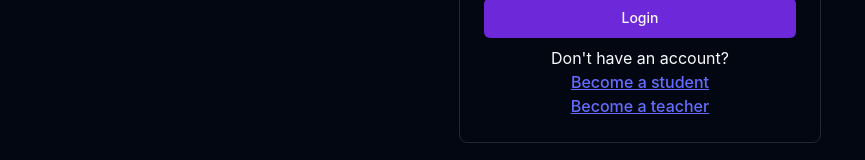
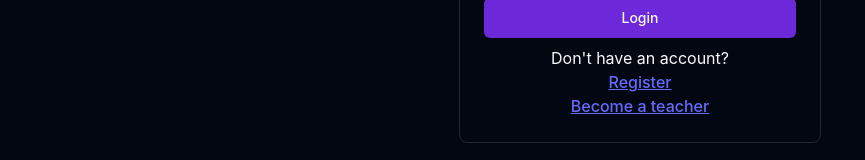
Before and after one commit to Progi-Petrovi/triolingo, a React (Vite) app in the folder frontend/: page /login in a window 1280 px wide. Shown: the part 493-653 px from the top of the page, without its empty margins (0-865 px from the left). Built offline with nearby package versions, Linux system fonts and the light colour scheme.

Commit message:
Update Login.tsx

```diff
--- a/frontend/src/pages/Login.tsx
+++ b/frontend/src/pages/Login.tsx
@@ -47,7 +47,7 @@ export default function Login() {
         <div className="flex flex-col justify-center items-center pt-2">
           <p>Don&apos;t have an account?</p>
           <Link to={PathConstants.STUDENT_REGISTER} className="underline">
-            Become a student
+            Register
           </Link>
           <Link to={PathConstants.TEACHER_REGISTER} className="underline">
             Become a teacher
```
